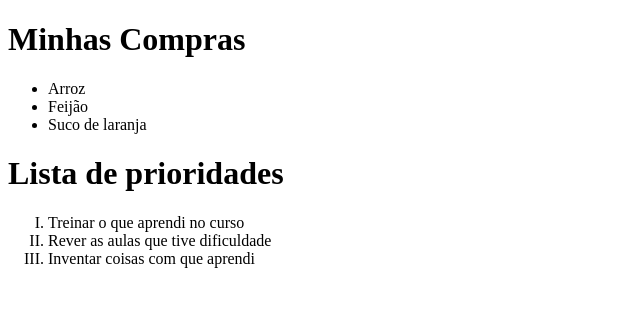
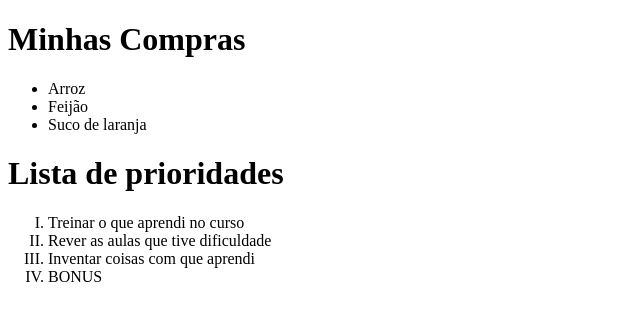
Before and after one commit to lanjosdev/Alura-Git, a plain HTML site: page index.html in a window 1280 px wide. Shown: the whole page, without its empty margins (0-640 px from the left). Drawn offline with Linux system fonts and the light colour scheme.

Commit message:
Item List BONUS adicionando a ul

```diff
--- a/index.html
+++ b/index.html
@@ -20,6 +20,7 @@
         <li>Treinar o que aprendi no curso</li>
         <li>Rever as aulas que tive dificuldade</li>
         <li>Inventar coisas com que aprendi</li>
+        <li>BONUS</li>
     </ol>
 </body>
 </html>
```
